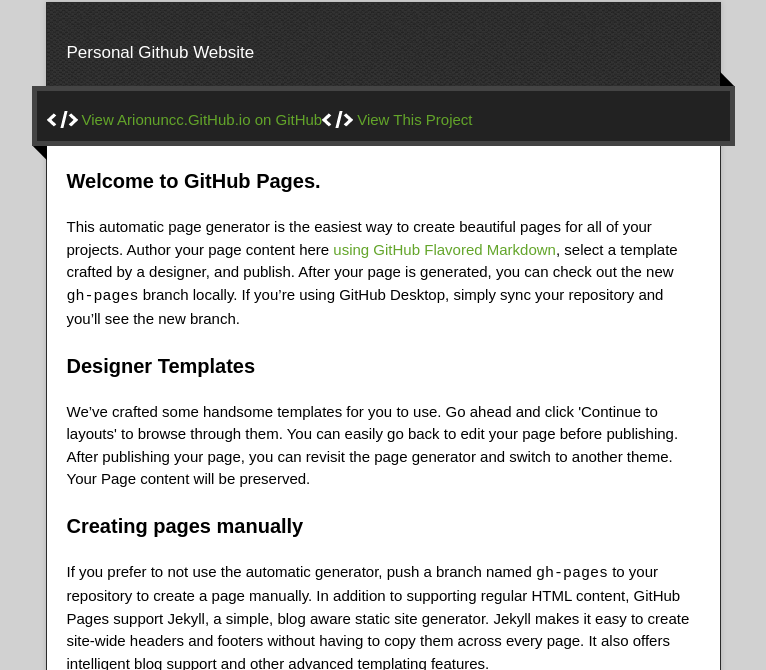
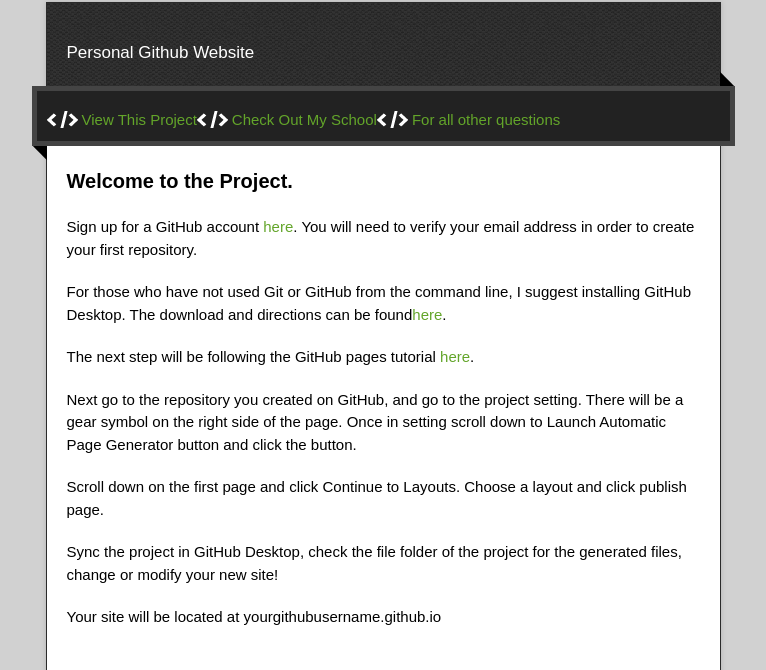
Before and after one commit to arionuncc/arionuncc.github.io, a plain HTML site: page index.html in a window 1280 px wide. Shown: the part 128-798 px from the top of the page, without its empty margins (257-1023 px from the left). Drawn offline with nearby package versions, Linux system fonts and the light colour scheme.

Commit message:
Updated walkthrough for students

```diff
--- a/index.html
+++ b/index.html
@@ -29,37 +29,33 @@
       <div id="main" role="main">
         <div class="download-bar">
         <div class="inner">
-          <a href="https://github.com/arionuncc" class="code">View Arionuncc.GitHub.io on GitHub</a>
           <a href="https://github.com/arionuncc/arionuncc.github.io" class="code">View This Project</a>
-
+          <a href="https://cci.uncc.edu" class="code">Check Out My School</a>
+          <a href="https://google.com"  class="code">For all other questions</a>
         </div>
         <span class="blc"></span><span class="trc"></span>
         </div>
         <article class="markdown-body">
           <h3>
-<a id="welcome-to-github-pages" class="anchor" href="#welcome-to-github-pages" aria-hidden="true"><span aria-hidden="true" class="octicon octicon-link"></span></a>Welcome to GitHub Pages.</h3>
+<a id="welcome-to-github-pages" class="anchor" href="#welcome-to-github-pages" aria-hidden="true"><span aria-hidden="true" class="octicon octicon-link"></span></a>Welcome to the Project.</h3>
 
-<p>This automatic page generator is the easiest way to create beautiful pages for all of your projects. Author your page content here <a href="https://guides.github.com/features/mastering-markdown/">using GitHub Flavored Markdown</a>, select a template crafted by a designer, and publish. After your page is generated, you can check out the new <code>gh-pages</code> branch locally. If you’re using GitHub Desktop, simply sync your repository and you’ll see the new branch.</p>
+<p>Sign up for a GitHub account <a href="https://github.com">here</a>.
+You will need to verify your email address in order to create your first repository.</p>
 
-<h3>
-<a id="designer-templates" class="anchor" href="#designer-templates" aria-hidden="true"><span aria-hidden="true" class="octicon octicon-link"></span></a>Designer Templates</h3>
+<p>For those who have not used Git or GitHub from the command line,
+    I suggest installing GitHub Desktop.  The download and directions can be found<a href="https://desktop.github.com/">here</a>.</p>
 
-<p>We’ve crafted some handsome templates for you to use. Go ahead and click 'Continue to layouts' to browse through them. You can easily go back to edit your page before publishing. After publishing your page, you can revisit the page generator and switch to another theme. Your Page content will be preserved.</p>
+<p>The next step will be following the GitHub pages tutorial <a href="https://pages.github.com/">here</a>.</p>
 
-<h3>
-<a id="creating-pages-manually" class="anchor" href="#creating-pages-manually" aria-hidden="true"><span aria-hidden="true" class="octicon octicon-link"></span></a>Creating pages manually</h3>
+<p>Next go to the repository you created on GitHub, and go to the project setting.  There will be a gear symbol
+    on the right side of the page.  Once in setting scroll down to Launch Automatic Page Generator button and click the button.</p>
 
-<p>If you prefer to not use the automatic generator, push a branch named <code>gh-pages</code> to your repository to create a page manually. In addition to supporting regular HTML content, GitHub Pages support Jekyll, a simple, blog aware static site generator. Jekyll makes it easy to create site-wide headers and footers without having to copy them across every page. It also offers intelligent blog support and other advanced templating features.</p>
+<p>Scroll down on the first page and click Continue to Layouts.  Choose a layout and click publish page.</p>
 
-<h3>
-<a id="authors-and-contributors" class="anchor" href="#authors-and-contributors" aria-hidden="true"><span aria-hidden="true" class="octicon octicon-link"></span></a>Authors and Contributors</h3>
+<p>Sync the project in GitHub Desktop, check the file folder of the project for the generated files, change or modify your new site!</p>
 
-<p>You can @mention a GitHub username to generate a link to their profile. The resulting <code>&lt;a&gt;</code> element will link to the contributor’s GitHub Profile. For example: In 2007, Chris Wanstrath (<a href="https://github.com/defunkt" class="user-mention">@defunkt</a>), PJ Hyett (<a href="https://github.com/pjhyett" class="user-mention">@pjhyett</a>), and Tom Preston-Werner (<a href="https://github.com/mojombo" class="user-mention">@mojombo</a>) founded GitHub.</p>
+<p>Your site will be located at yourgithubusername.github.io</p>
 
-<h3>
-<a id="support-or-contact" class="anchor" href="#support-or-contact" aria-hidden="true"><span aria-hidden="true" class="octicon octicon-link"></span></a>Support or Contact</h3>
-
-<p>Having trouble with Pages? Check out our <a href="https://help.github.com/pages">documentation</a> or <a href="https://github.com/contact">contact support</a> and we’ll help you sort it out.</p>
         </article>
       </div>
     </div>
```
